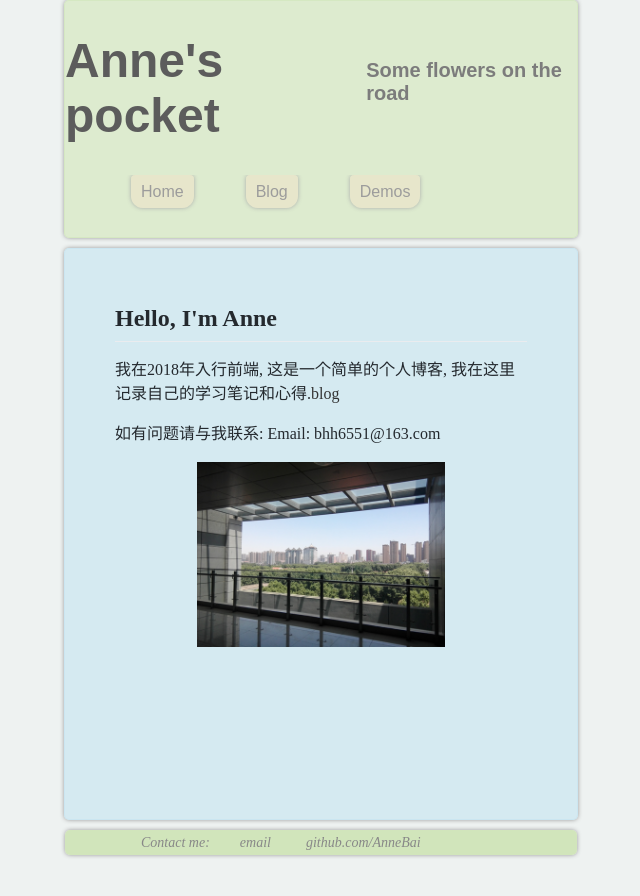
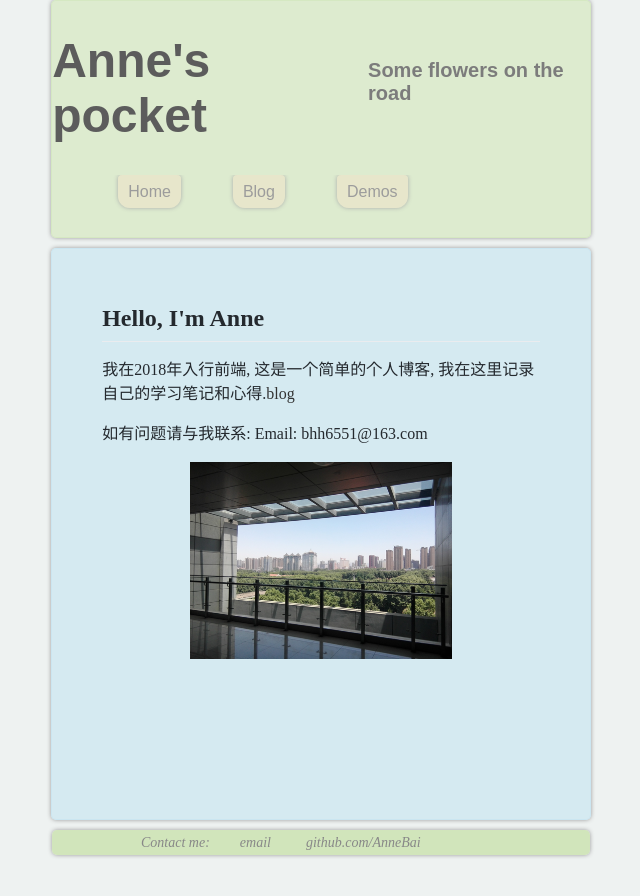
Before and after one commit to AnneBai/AnneBai.github.io, a Jekyll site: the page built from index.html, in a window 1280 px wide. Shown: the top 896 px of the page, without its empty margins (319-959 px from the left). Built offline with Jekyll 4.4.1, drawn with Linux system fonts in a browser that asks for light colours; Markdown is read by kramdown in place of the engine named in the settings.

Commit message:
fix the media query

```diff
--- a/styles/style.css
+++ b/styles/style.css
@@ -12,9 +12,25 @@
   box-shadow:0px 0px 4px #999;
   border-radius:5px;
 }
-@media screen and (max-width: 480px) {
+@media screen and (max-width: 600px) {
   header, article, footer {
     width:100%;
+  }
+}
+
+@media screen and (max-width: 768px) {
+  header, article, footer {
+    width:70%;
+  }
+}
+@media screen and (max-width: 1024px) {
+  header, article, footer {
+    width:55%;
+  }
+}
+@media screen and (min-width: 1024px) {
+  header, article, footer {
+    width:42%;
   }
 }
 header {
```
